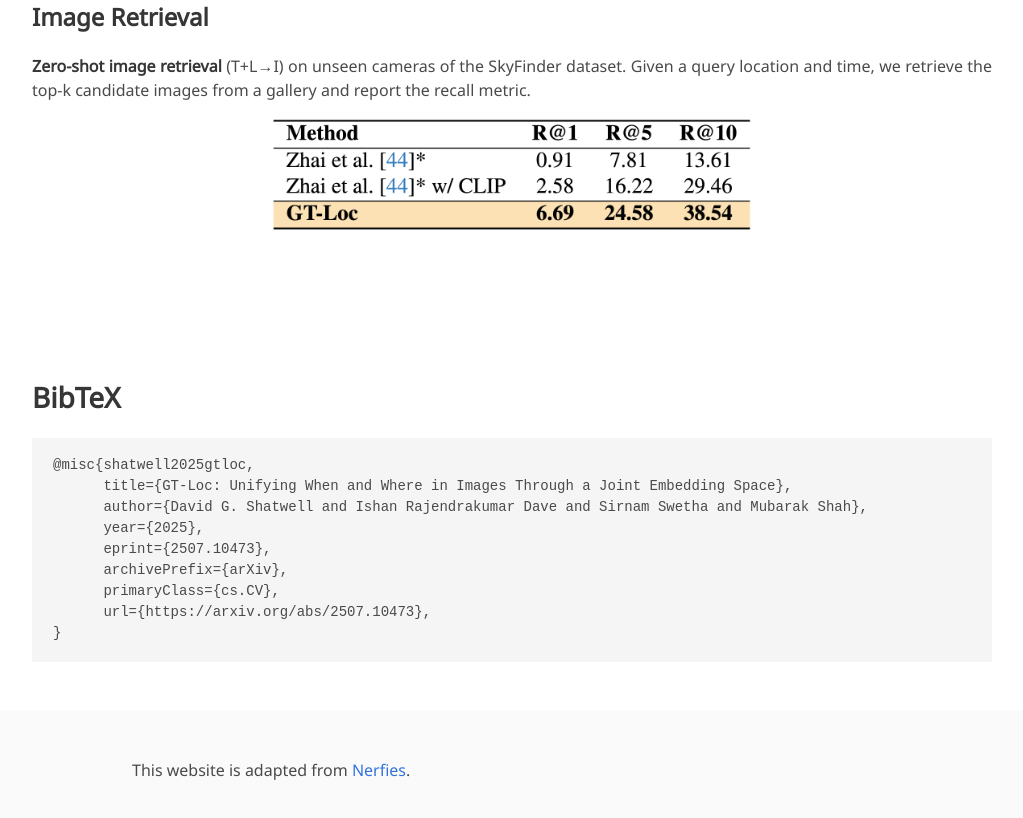
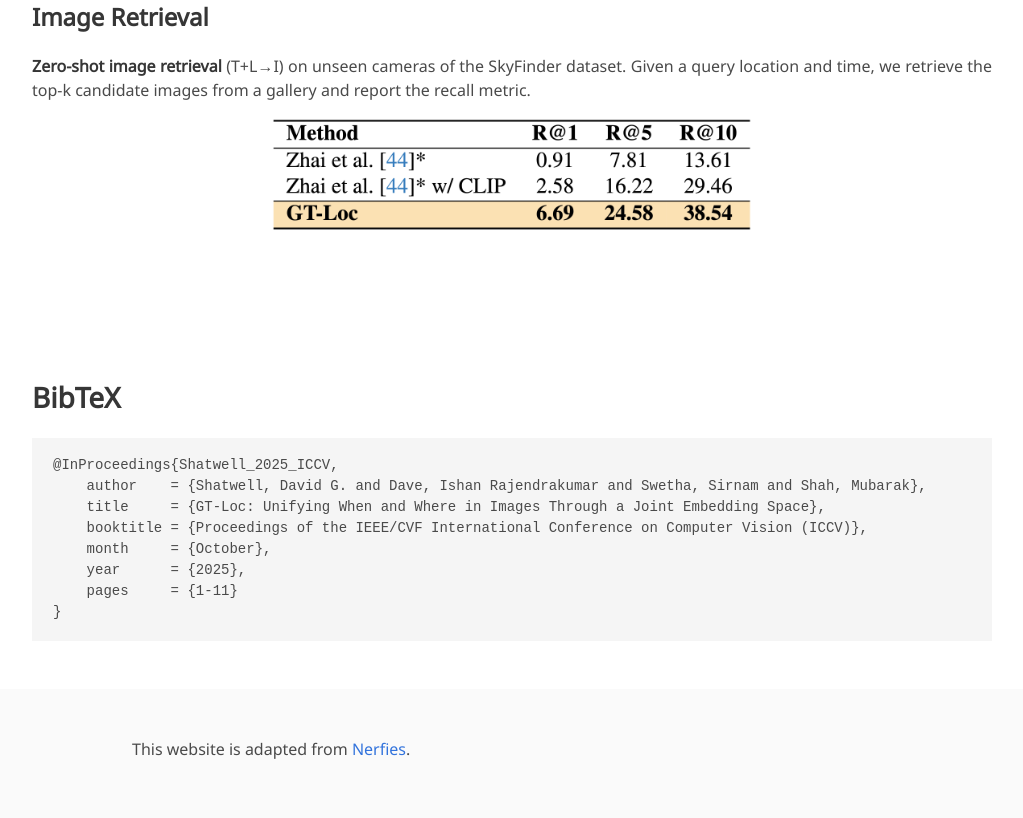
Before and after one commit to dshatwell23/gtloc.github.io, a plain HTML site: page index.html in a window 1280 px wide. Shown: the part 5335-6153 px from the top of the page, without its empty margins (128-1151 px from the left). Drawn offline with nearby package versions, Linux system fonts and the light colour scheme; some icons are missing; a web font is replaced by a local one.

Commit message:
updated bibtex

```diff
--- a/index.html
+++ b/index.html
@@ -364,14 +364,13 @@ document.addEventListener('DOMContentLoaded', () => {
 <section class="section" id="BibTeX">
   <div class="container is-max-desktop content">
     <h2 class="title">BibTeX</h2>
-    <pre><code>@misc{shatwell2025gtloc,
-      title={GT-Loc: Unifying When and Where in Images Through a Joint Embedding Space},
-      author={David G. Shatwell and Ishan Rajendrakumar Dave and Sirnam Swetha and Mubarak Shah},
-      year={2025},
-      eprint={2507.10473},
-      archivePrefix={arXiv},
-      primaryClass={cs.CV},
-      url={https://arxiv.org/abs/2507.10473},
+    <pre><code>@InProceedings{Shatwell_2025_ICCV,
+    author    = {Shatwell, David G. and Dave, Ishan Rajendrakumar and Swetha, Sirnam and Shah, Mubarak},
+    title     = {GT-Loc: Unifying When and Where in Images Through a Joint Embedding Space},
+    booktitle = {Proceedings of the IEEE/CVF International Conference on Computer Vision (ICCV)},
+    month     = {October},
+    year      = {2025},
+    pages     = {1-11}
 }</code></pre>
   </div>
 </section>
```
